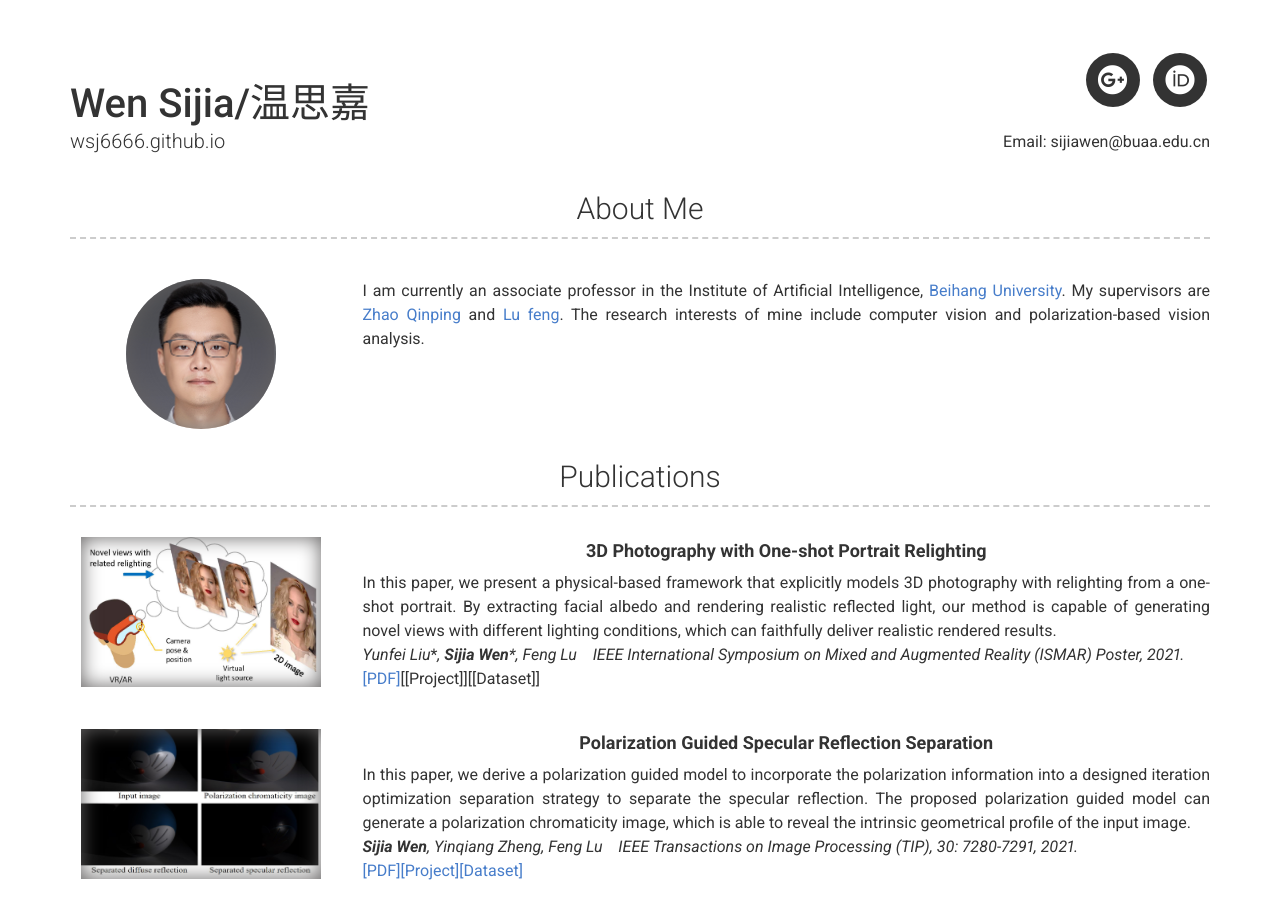
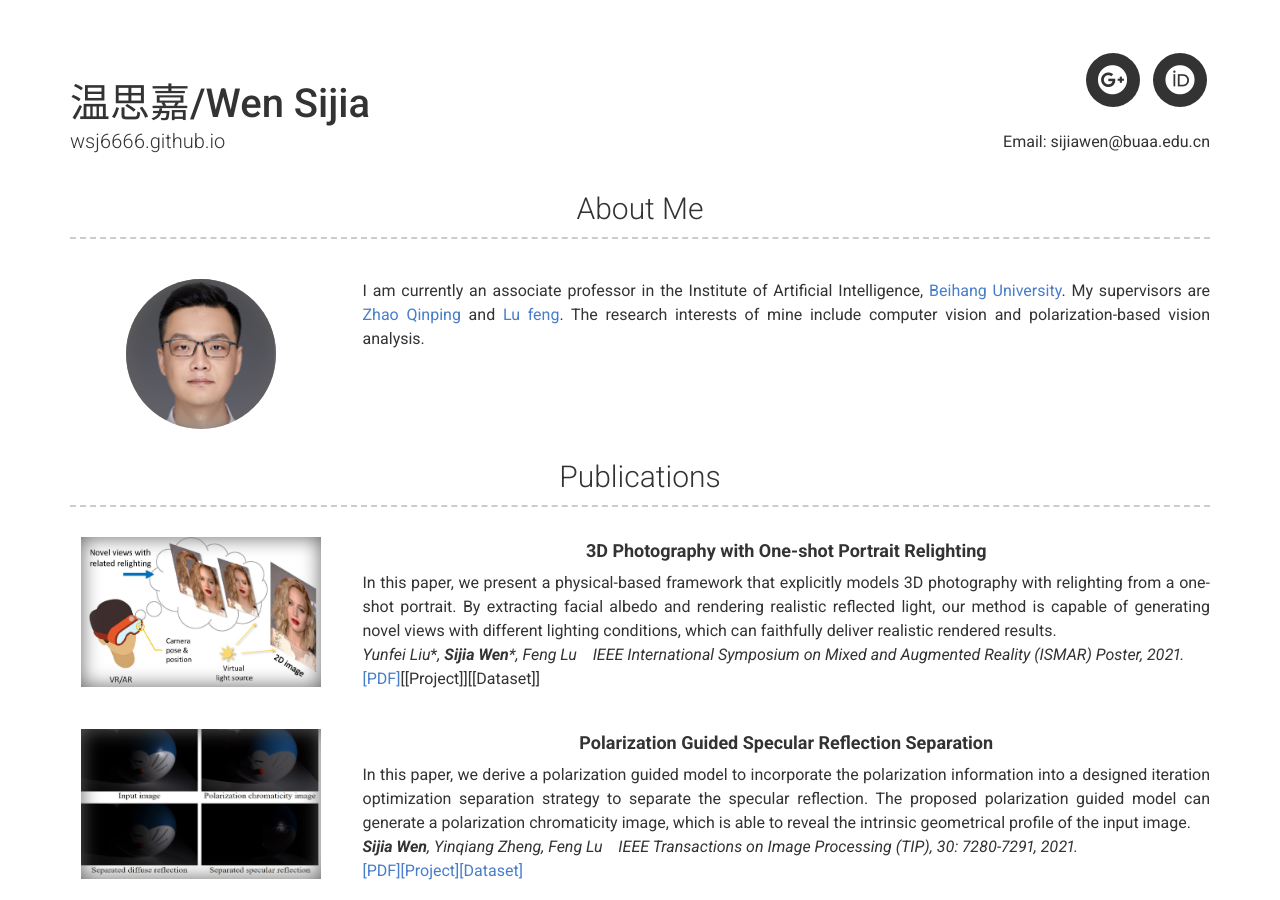
Before and after one commit to wsj6666/wsj6666.github.io, a Jekyll site: the page built from index.md, in a window 1280 px wide and 900 px high. Built offline with Jekyll 4.4.1, drawn with Linux system fonts in a browser that asks for light colours; nearby versions of some CDN libraries; some of the changed text lies outside the part shown.

```diff
--- a/_config.yml
+++ b/_config.yml
@@ -10,7 +10,7 @@ googleplus_username: citations?user=mppCKUoAAAAJ&hl=en
 orcid_username: 0000-0001-7032-5474
 
 # Personal info
-name: Wen Sijia/温思嘉
+name: 温思嘉/Wen Sijia
 email: sijiawen@buaa.edu.cn
 # email_title: Email (Email title override)
 
```
